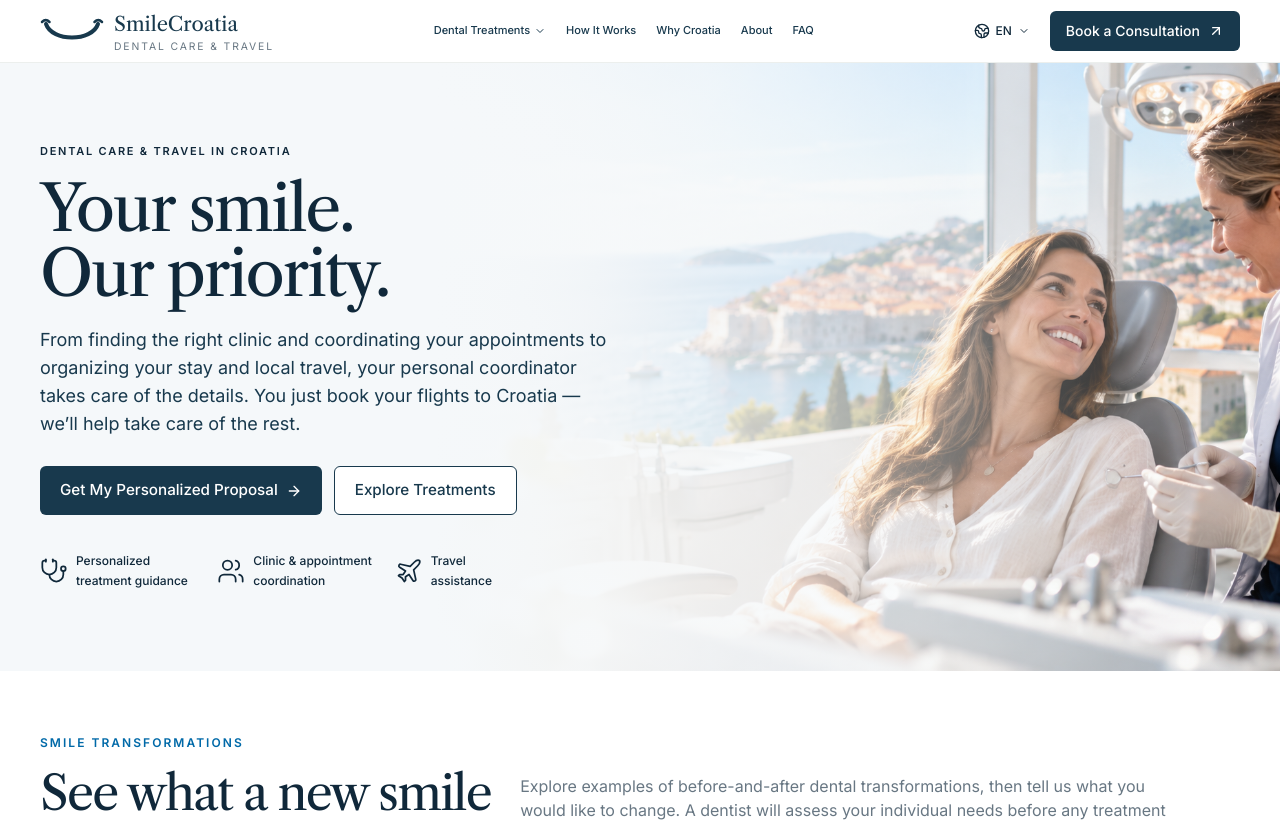
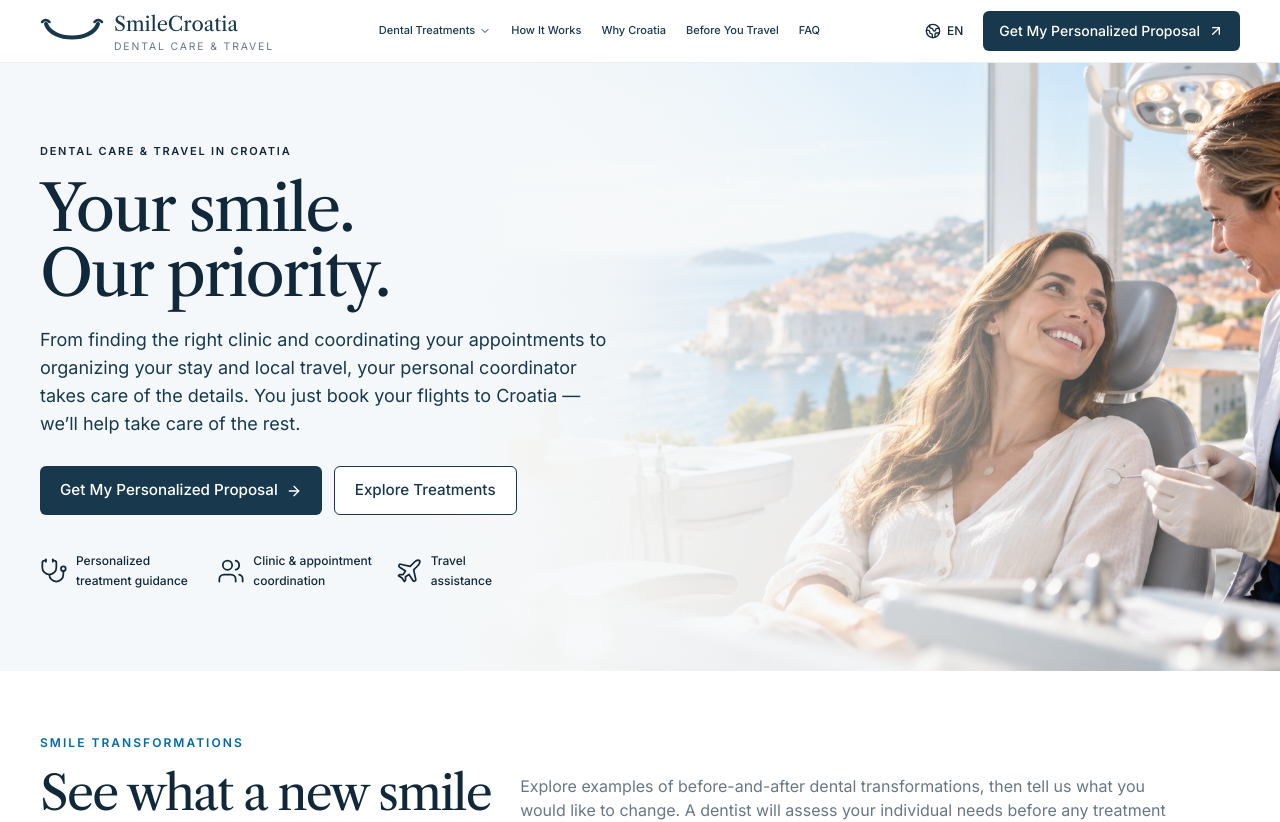
Before and after one commit to ivansusac2209/SmileCroatia, a Vue app: page / in a window 1280 px wide. Shown: the top 822 px of the page. Built offline with nearby package versions, Linux system fonts and the light colour scheme.

Commit message:
Clarify navigation and align proposal CTA

```diff
--- a/src/components/AppHeader.vue
+++ b/src/components/AppHeader.vue
@@ -11,7 +11,7 @@ const links = [
   { label: 'Dental Treatments', to: { path: '/', hash: '#dental-treatments' } },
   { label: 'How It Works', to: { path: '/', hash: '#how-it-works' } },
   { label: 'Why Croatia', to: { path: '/', hash: '#why-smilecroatia' } },
-  { label: 'About', to: { path: '/', hash: '#partner-clinics' } },
+  { label: 'Before You Travel', to: { path: '/', hash: '#partner-clinics' } },
   { label: 'FAQ', to: { path: '/', hash: '#faq' } },
 ]
 watch(() => route.fullPath, () => (open.value = false))
@@ -29,11 +29,11 @@ function isActive(link: (typeof links)[number]) {
         <RouterLink v-for="link in links" :key="link.label" :to="link.to" class="border-b py-2 text-[11px] font-medium transition-colors" :class="isActive(link) ? 'border-navy-800 text-navy-800' : 'border-transparent text-navy-800 hover:text-sky-700'">{{ link.label }}<ChevronDown v-if="link.label === 'Dental Treatments'" class="ml-1 inline size-3" /></RouterLink>
       </nav>
       <div class="hidden items-center gap-5 md:flex">
-        <button type="button" class="inline-flex items-center gap-1.5 text-xs font-medium text-navy-900" aria-label="Current language: English"><Globe2 class="size-4" /> EN <ChevronDown class="size-3" /></button>
-        <BaseButton :to="{ name: 'contact-details' }" size="sm">Book a Consultation <ArrowUpRight class="size-4" /></BaseButton>
+        <span class="inline-flex items-center gap-1.5 text-xs font-medium text-navy-900" aria-label="Site language: English"><Globe2 class="size-4" /> EN</span>
+        <BaseButton :to="{ name: 'contact-details' }" size="sm">Get My Personalized Proposal <ArrowUpRight class="size-4" /></BaseButton>
       </div>
       <div class="flex items-center gap-2 xl:hidden">
-        <BaseButton :to="{ name: 'contact-details' }" size="sm" class="px-3 text-xs sm:px-4">Get My Plan <ArrowUpRight class="size-4" /></BaseButton>
+        <BaseButton :to="{ name: 'contact-details' }" size="sm" class="px-3 text-xs sm:px-4">Get My Proposal <ArrowUpRight class="size-4" /></BaseButton>
         <button type="button" class="-mr-2 rounded-full p-2 text-navy-800 transition-colors hover:bg-surface" :aria-expanded="open" aria-controls="mobile-menu" :aria-label="open ? 'Close menu' : 'Open menu'" @click="open = !open">
         <X v-if="open" class="size-6" />
         <Menu v-else class="size-6" />
```
